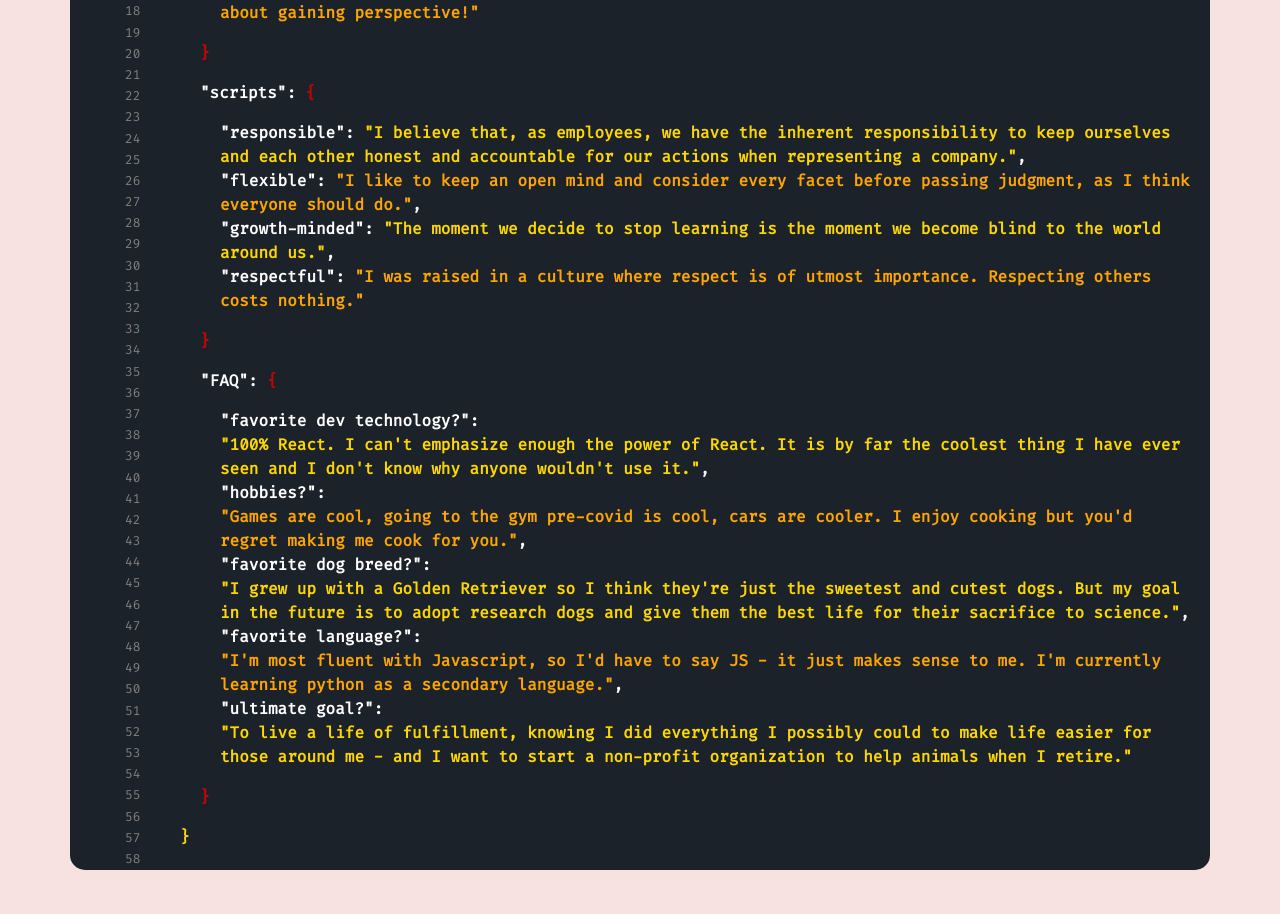
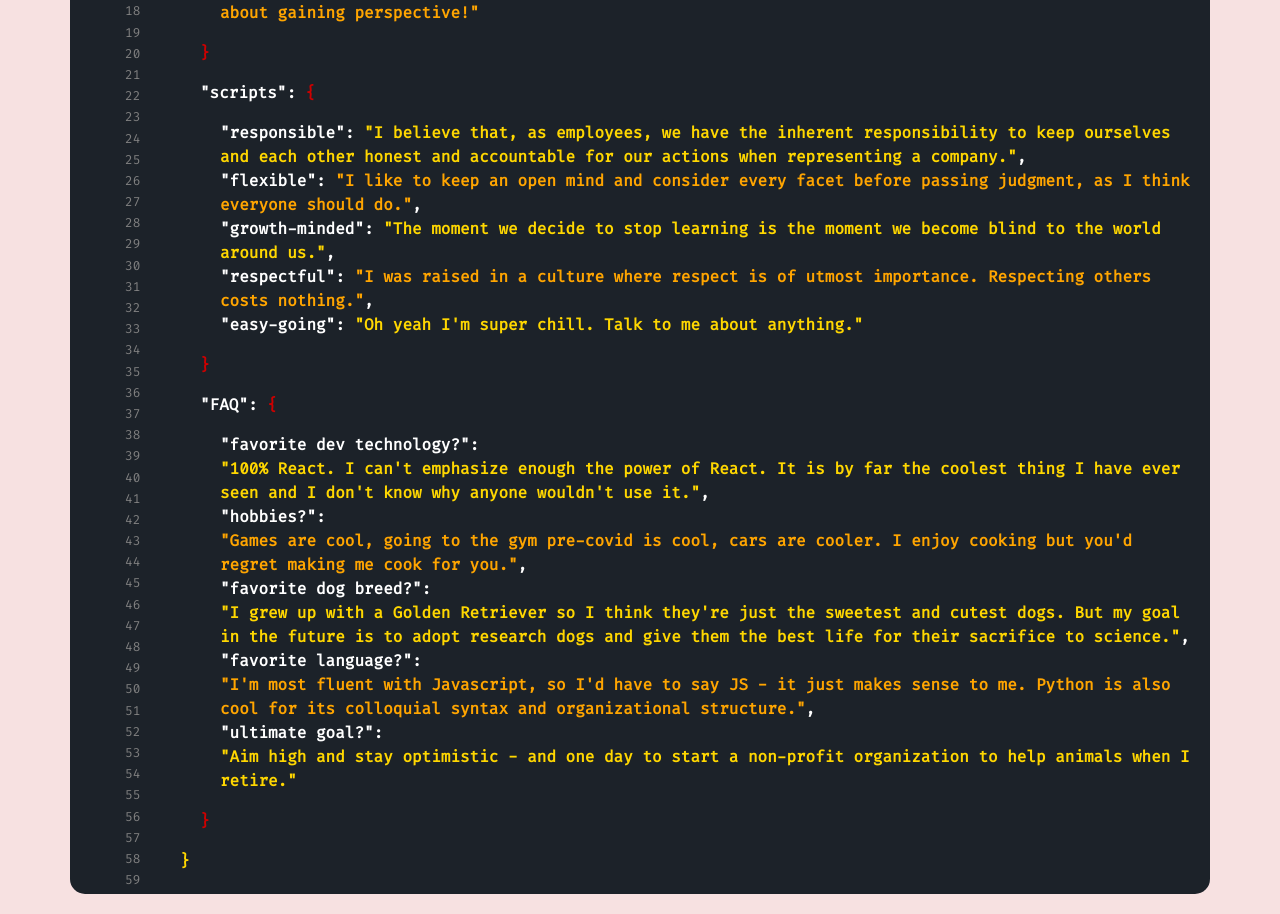
Before and after one commit to anthonyycku/anthonyycku.github.io, a React (Create React App) app: page /package in a window 1280 px wide. Shown: the part 466-1380 px from the top of the page. Before the commit the page ends 1356 px from the top, so only its background shows below. Built offline with nearby package versions, Linux system fonts and the light colour scheme.

Commit message:
updated json

```diff
--- a/src/components/pages/Package.js
+++ b/src/components/pages/Package.js
@@ -43,7 +43,9 @@ export default function Package(props) {
             <br />
             "growth-minded": <span className="gold">"The moment we decide to stop learning is the moment we become blind to the world around us."</span>,
             <br />
-            "respectful": <span className="orange">"I was raised in a culture where respect is of utmost importance. Respecting others costs nothing."</span>
+            "respectful": <span className="orange">"I was raised in a culture where respect is of utmost importance. Respecting others costs nothing."</span>,
+            <br />
+            "easy-going": <span className="gold">"Oh yeah I'm super chill. Talk to me about anything."</span>
         </p>
         <p className="indent2">
             <span className="red">{"}"}</span>
@@ -68,11 +70,11 @@ export default function Package(props) {
             <br />
             "favorite language?":
             <br />
-            <span className="orange">"I'm most fluent with Javascript, so I'd have to say JS - it just makes sense to me. I'm currently learning python as a secondary language."</span>,
+            <span className="orange">"I'm most fluent with Javascript, so I'd have to say JS - it just makes sense to me. Python is also cool for its colloquial syntax and organizational structure."</span>,
             <br />
             "ultimate goal?":
             <br />
-            <span className="gold">"To live a life of fulfillment, knowing I did everything I possibly could to make life easier for those around me - and I want to start a non-profit organization to help animals when I retire."</span>
+            <span className="gold">"Aim high and stay optimistic - and one day to start a non-profit organization to help animals when I retire."</span>
 
         </p>
         <p className="indent2">
```
